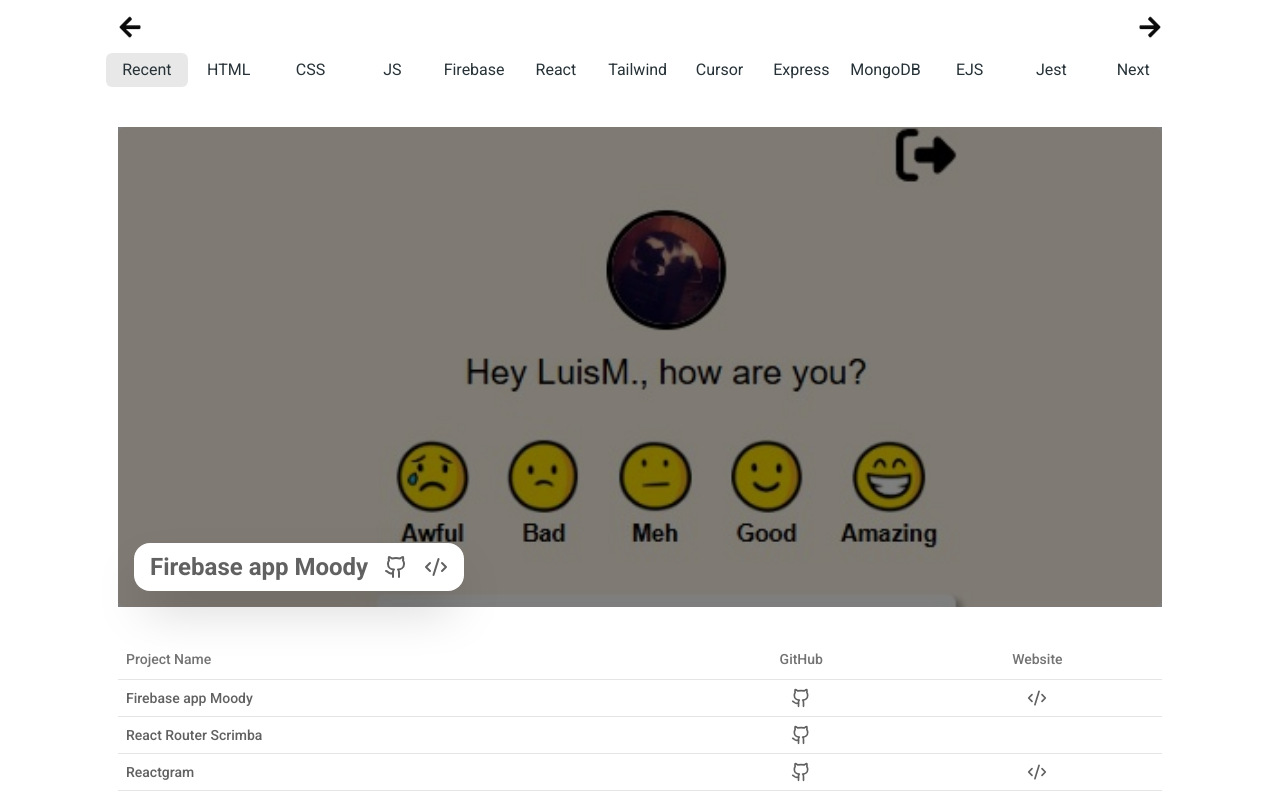
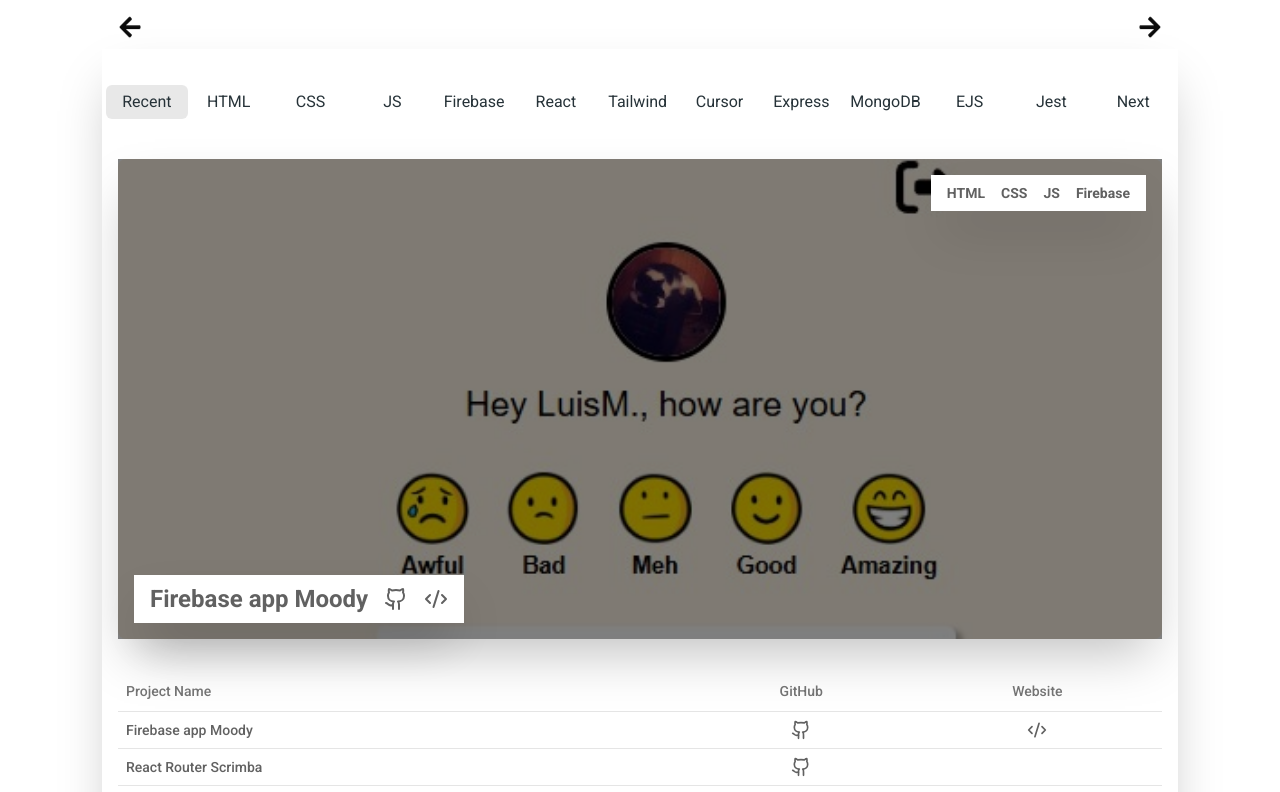
Before and after one commit to lucho20091/porfolio-june-25, a React (Vite) app: page / in a window 1280 px wide. Shown: the part 1007-1799 px from the top of the page. Built offline with nearby package versions, Linux system fonts and the light colour scheme.

Commit message:
Update HomeProjectsTabs.jsx

```diff
--- a/src/components/HomeProjectsTabs.jsx
+++ b/src/components/HomeProjectsTabs.jsx
@@ -83,7 +83,11 @@ export default function ProjectsTabs() {
   }, [activeTab]);
 
   return (
-    <Tabs key={activeTab} value={activeTab} className="w-full">
+    <Tabs
+      key={activeTab}
+      value={activeTab}
+      className="w-full shadow-2xl pt-4 md:pt-8"
+    >
       <button
         onClick={moveTabLeft}
         className="absolute top-[-34px] md:top-[-36px] left-0 px-4 py-2"
@@ -114,9 +118,9 @@ export default function ProjectsTabs() {
           <TabPanel key={tech} value={tech} className="w-full">
             {activeTab === "Recent" && (
               <div className="grid gap-4 my-4 pb-4">
-                <div className="relative group">
+                <div className="relative group shadow-2xl">
                   <img
-                    className="h-64 md:h-96 w-full max-w-full rounded-lg object-cover object-top object-center md:h-[480px]"
+                    className="h-64 md:h-96 w-full max-w-full rounded-lg object-cover object-top object-center md:h-[480px] "
                     src={`${recentProjects[active].projectName}.jpg`}
                     alt=""
                   />
@@ -130,7 +134,7 @@ export default function ProjectsTabs() {
                     target="_blank"
                   ></a>
                   <div className="absolute bottom-2 left-1 md:bottom-4 flex md:left-4 gap-4">
-                    <span className="text-md md:text-2xl font-bold bg-white px-2 py-1 md:px-4 md:py-2 select-none rounded-2xl flex gap-4 items-center shadow-2xl">
+                    <span className="text-md md:text-2xl font-bold bg-white px-2 py-1 md:px-4 md:py-2 select-none flex gap-4 items-center shadow-2xl">
                       {
                         recentProjects[active].projectName
                           .replace(/⭐/g, "")
@@ -154,6 +158,11 @@ export default function ProjectsTabs() {
                       )}
                     </span>
                   </div>
+                  <div className="absolute top-2 right-1 md:top-4 md:right-4 bg-white select-none flex gap-2 md:gap-4 px-2 py-1 md:px-4 md:py-2 font-bold text-sm flex-wrap shadow-2xl">
+                    {recentProjects[active].technologies.map((item) => (
+                      <span>{item}</span>
+                    ))}
+                  </div>
                 </div>
               </div>
             )}
@@ -175,11 +184,9 @@ export default function ProjectsTabs() {
                   .map((projectMap, index) => (
                     <TableRow key={projectMap.id}>
                       <TableCell className="font-medium">
+                        {activeTab !== "Recent" ? (
                           <Dialog>
-                          <DialogTrigger
-                            className="text-left"
-                            onClick={() => setActive(index)}
-                          >
+                            <DialogTrigger className="text-left">
                               {
                                 projectMap.projectName
                                   .replace(/⭐/g, "")
@@ -239,6 +246,18 @@ export default function ProjectsTabs() {
                               </DialogHeader>
                             </DialogContent>
                           </Dialog>
+                        ) : (
+                          <span
+                            className="text-left cursor-pointer"
+                            onClick={() => setActive(index)}
+                          >
+                            {
+                              projectMap.projectName
+                                .replace(/⭐/g, "")
+                                .split(" - ")[0]
+                            }
+                          </span>
+                        )}
                       </TableCell>
                       <TableCell className="text-center">
                         <a
```
Lines whose indentation alone changed are shown as unchanged.
